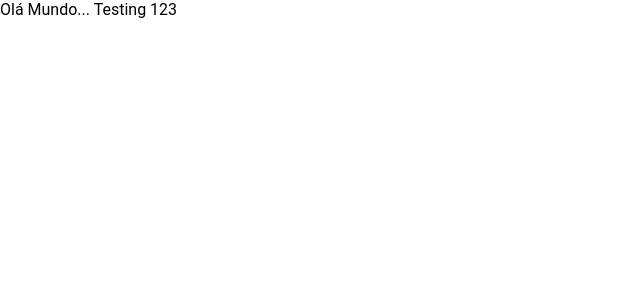
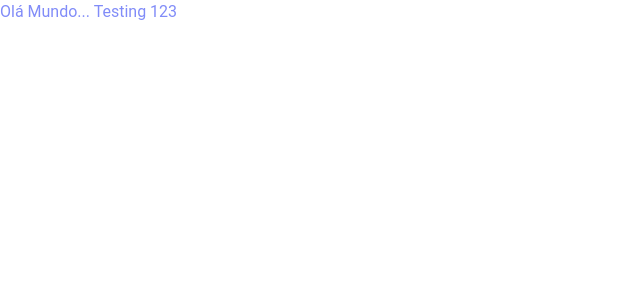
Before and after one commit to asjuanguilherme/design-system, a Next.js app: page / in a window 1280 px wide. Shown: the top 300 px of the page, without its empty margins (0-640 px from the left). Built offline with nearby package versions, Linux system fonts and the light colour scheme.

Commit message:
feat: implementaçãod do tailwindcss

```diff
--- a/package.json
+++ b/package.json
@@ -17,9 +17,12 @@
     "@types/node": "^16.11.12",
     "@types/react": "^17.0.37",
     "@types/styled-components": "^5.1.18",
+    "autoprefixer": "^10.4.0",
     "babel-plugin-styled-components": "^2.0.2",
     "eslint": "8.4.1",
     "eslint-config-next": "12.0.7",
+    "postcss": "^8.4.5",
+    "tailwindcss": "^3.0.2",
     "typescript": "^4.5.4"
   }
 }
--- /dev/null
+++ b/postcss.config.js
@@ -0,0 +1,6 @@
+module.exports = {
+  plugins: {
+    tailwindcss: {},
+    autoprefixer: {},
+  },
+}
--- a/src/pages/_app.tsx
+++ b/src/pages/_app.tsx
@@ -1,4 +1,5 @@
 import type { AppProps } from 'next/app'
+import '../themes/globals.css'
 import { GlobalStyles } from '../themes/GlobalStyles'
 import { ThemeProvider } from 'styled-components'
 import { light } from '../themes/themes'
--- a/src/pages/index.tsx
+++ b/src/pages/index.tsx
@@ -1,6 +1,6 @@
 const Index = () => {
   return (
-    <div>
+    <div className="text-indigo-400">
       Olá Mundo... Testing 123
     </div>
   )
--- /dev/null
+++ b/src/themes/globals.css
@@ -0,0 +1,3 @@
+@tailwind base;
+@tailwind components;
+@tailwind utilities;
--- /dev/null
+++ b/tailwind.config.js
@@ -0,0 +1,10 @@
+module.exports = {
+  content: [
+    "./src/pages/**/*.{js,jsx,ts,tsx}",
+    "./src/components/**/*.{js,jsx,ts,tsx}"
+  ],
+  theme: {
+    extend: {},
+  },
+  plugins: [],
+}
```
Also changed, not shown: 1 other file (tests, documents, lock files or other folders).
